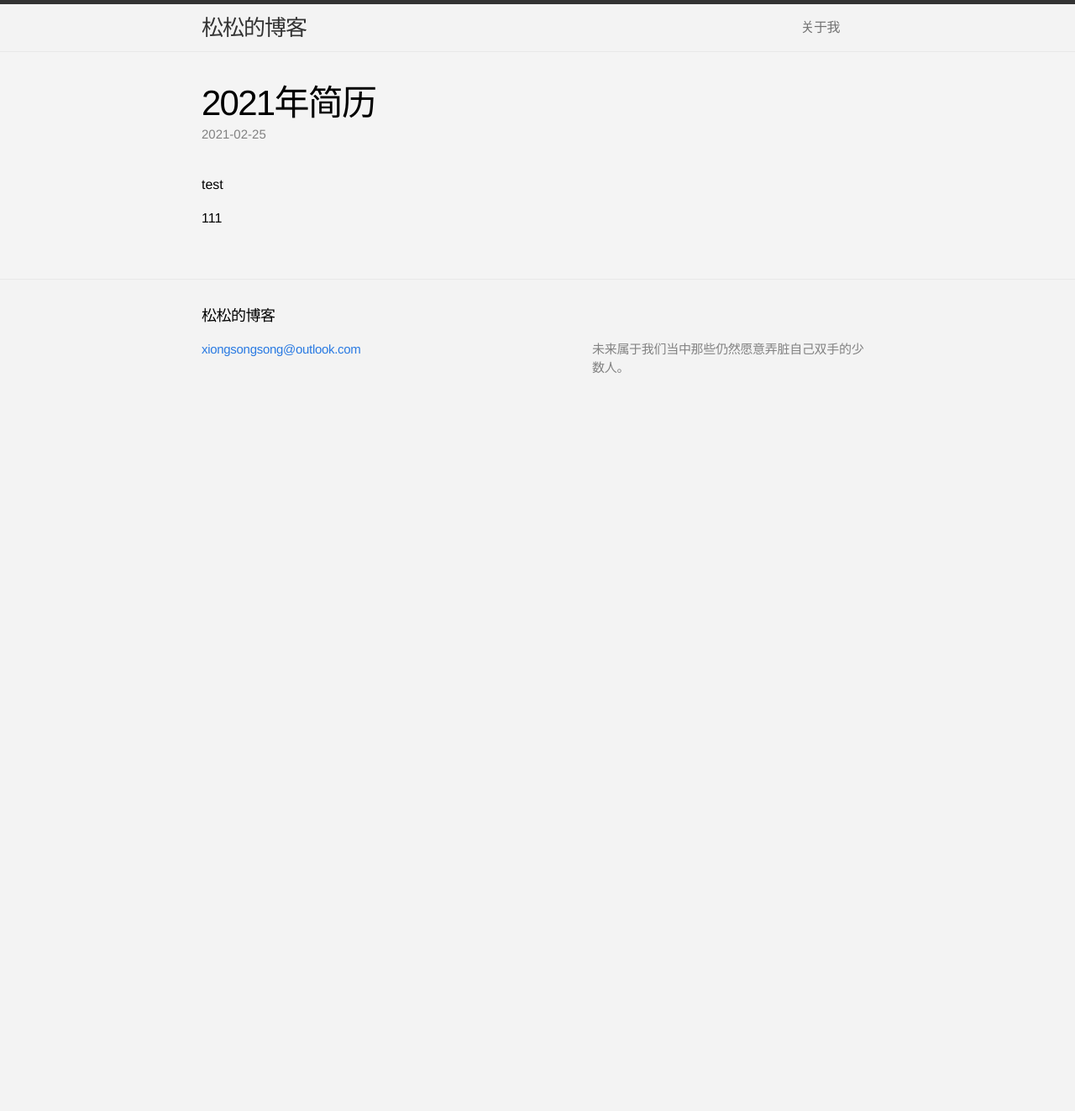
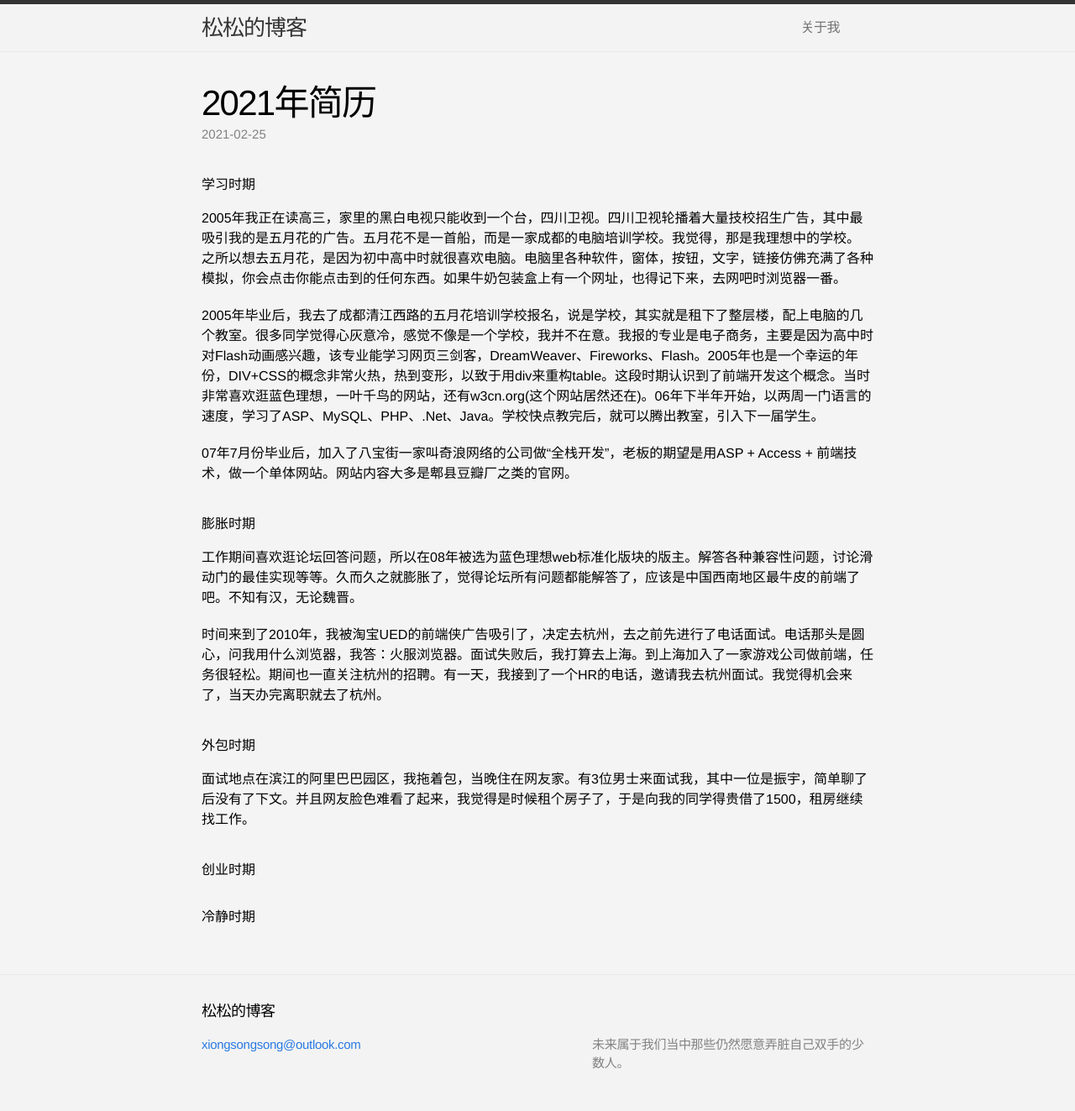
Before and after one commit to xiongsongsong/xiongsongsong.github.com, a Jekyll site: the page built from _posts/2021-02-25-2021年简历.markdown, in a window 1280 px wide. Shown: the whole page at 84% size. Built offline with Jekyll 4.4.1, drawn with Linux system fonts in a browser that asks for light colours; our own code applies the rules of GitHub Pages for plain Markdown files; comment, search, counter and statistics services are not loaded; before the commit the page ends 900 px from its top, so only the background shows below that.

Commit message:
Update 2021-02-25-2021年简历.markdown

```diff
--- a/_posts/2021-02-25-2021年简历.markdown
+++ b/_posts/2021-02-25-2021年简历.markdown
@@ -1,2 +1,24 @@
-# test
-111
+# 学习时期
+
+2005年我正在读高三，家里的黑白电视只能收到一个台，四川卫视。四川卫视轮播着大量技校招生广告，其中最吸引我的是五月花的广告。五月花不是一首船，而是一家成都的电脑培训学校。我觉得，那是我理想中的学校。
+之所以想去五月花，是因为初中高中时就很喜欢电脑。电脑里各种软件，窗体，按钮，文字，链接仿佛充满了各种模拟，你会点击你能点击到的任何东西。如果牛奶包装盒上有一个网址，也得记下来，去网吧时浏览器一番。
+
+2005年毕业后，我去了成都清江西路的五月花培训学校报名，说是学校，其实就是租下了整层楼，配上电脑的几个教室。很多同学觉得心灰意冷，感觉不像是一个学校，我并不在意。我报的专业是电子商务，主要是因为高中时对Flash动画感兴趣，该专业能学习网页三剑客，DreamWeaver、Fireworks、Flash。2005年也是一个幸运的年份，DIV+CSS的概念非常火热，热到变形，以致于用div来重构table。这段时期认识到了前端开发这个概念。当时非常喜欢逛蓝色理想，一叶千鸟的网站，还有w3cn.org(这个网站居然还在)。06年下半年开始，以两周一门语言的速度，学习了ASP、MySQL、PHP、.Net、Java。学校快点教完后，就可以腾出教室，引入下一届学生。
+
+07年7月份毕业后，加入了八宝街一家叫奇浪网络的公司做“全栈开发”，老板的期望是用ASP + Access + 前端技术，做一个单体网站。网站内容大多是郫县豆瓣厂之类的官网。
+
+# 膨胀时期
+
+工作期间喜欢逛论坛回答问题，所以在08年被选为蓝色理想web标准化版块的版主。解答各种兼容性问题，讨论滑动门的最佳实现等等。久而久之就膨胀了，觉得论坛所有问题都能解答了，应该是中国西南地区最牛皮的前端了吧。不知有汉，无论魏晋。
+
+时间来到了2010年，我被淘宝UED的前端侠广告吸引了，决定去杭州，去之前先进行了电话面试。电话那头是圆心，问我用什么浏览器，我答：火服浏览器。面试失败后，我打算去上海。到上海加入了一家游戏公司做前端，任务很轻松。期间也一直关注杭州的招聘。有一天，我接到了一个HR的电话，邀请我去杭州面试。我觉得机会来了，当天办完离职就去了杭州。
+
+# 外包时期
+
+面试地点在滨江的阿里巴巴园区，我拖着包，当晚住在网友家。有3位男士来面试我，其中一位是振宇，简单聊了后没有了下文。并且网友脸色难看了起来，我觉得是时候租个房子了，于是向我的同学得贵借了1500，租房继续找工作。
+
+# 创业时期
+
+
+
+# 冷静时期
```
